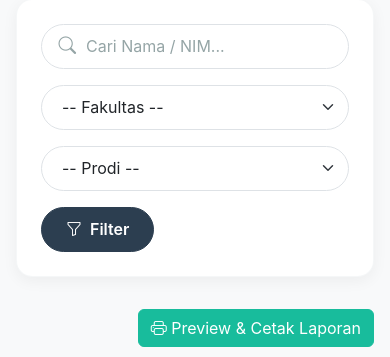
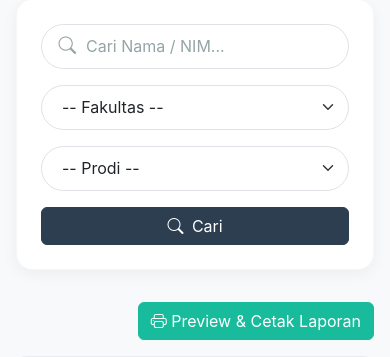
Before and after one commit to sangyoga28/akademik_web, a Flask app: page /krs in a window 390 px wide. Shown: the part 145-502 px from the top of the page. Run offline with Flask 3, Linux system fonts and the light colour scheme; a user stored in the database is signed in; data comes from the database, SQL or seed files in the repository; data that the repository does not hold is empty; some libraries are stand-ins or nearby versions.

Commit message:
ui: rename Filter buttons to Cari across all main modules

```diff
--- a/templates/dosen.html
+++ b/templates/dosen.html
@@ -38,8 +38,8 @@
             </div>
 
             <div class="col-auto">
-                <button type="submit" class="btn btn-primary btn-filter-apply">
-                    <i class="bi bi-funnel"></i> Filter
+                <button type="submit" class="btn btn-primary px-4">
+                    <i class="bi bi-search me-1"></i> Cari
                 </button>
             </div>
 
--- a/templates/krs_list.html
+++ b/templates/krs_list.html
@@ -35,9 +35,9 @@
             </select>
         </div>
 
-        <div class="col-auto">
-            <button type="submit" class="btn btn-primary btn-filter-apply">
-                <i class="bi bi-funnel"></i> Filter
+        <div class="col-md-auto col-12 d-grid">
+            <button type="submit" class="btn btn-primary px-4">
+                <i class="bi bi-search me-1"></i> Cari
             </button>
         </div>
 
--- a/templates/mahasiswa.html
+++ b/templates/mahasiswa.html
@@ -38,8 +38,8 @@
             </div>
 
             <div class="col-auto">
-                <button type="submit" class="btn btn-primary btn-filter-apply">
-                    <i class="bi bi-funnel"></i> Filter
+                <button type="submit" class="btn btn-primary px-4">
+                    <i class="bi bi-search me-1"></i> Cari
                 </button>
             </div>
 
--- a/templates/matkul.html
+++ b/templates/matkul.html
@@ -38,8 +38,8 @@
             </div>
 
             <div class="col-auto">
-                <button type="submit" class="btn btn-primary btn-filter-apply">
-                    <i class="bi bi-funnel"></i> Filter
+                <button type="submit" class="btn btn-primary px-4">
+                    <i class="bi bi-search me-1"></i> Cari
                 </button>
             </div>
 
```
